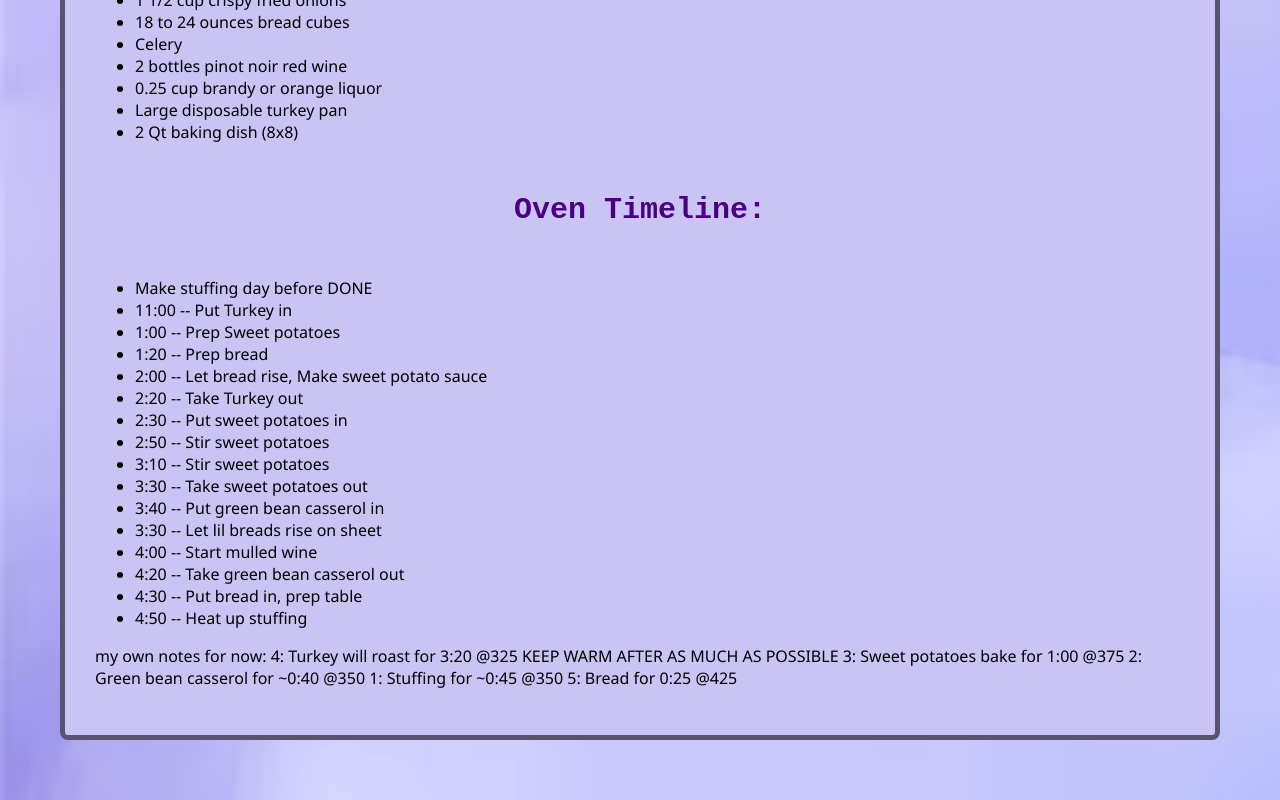
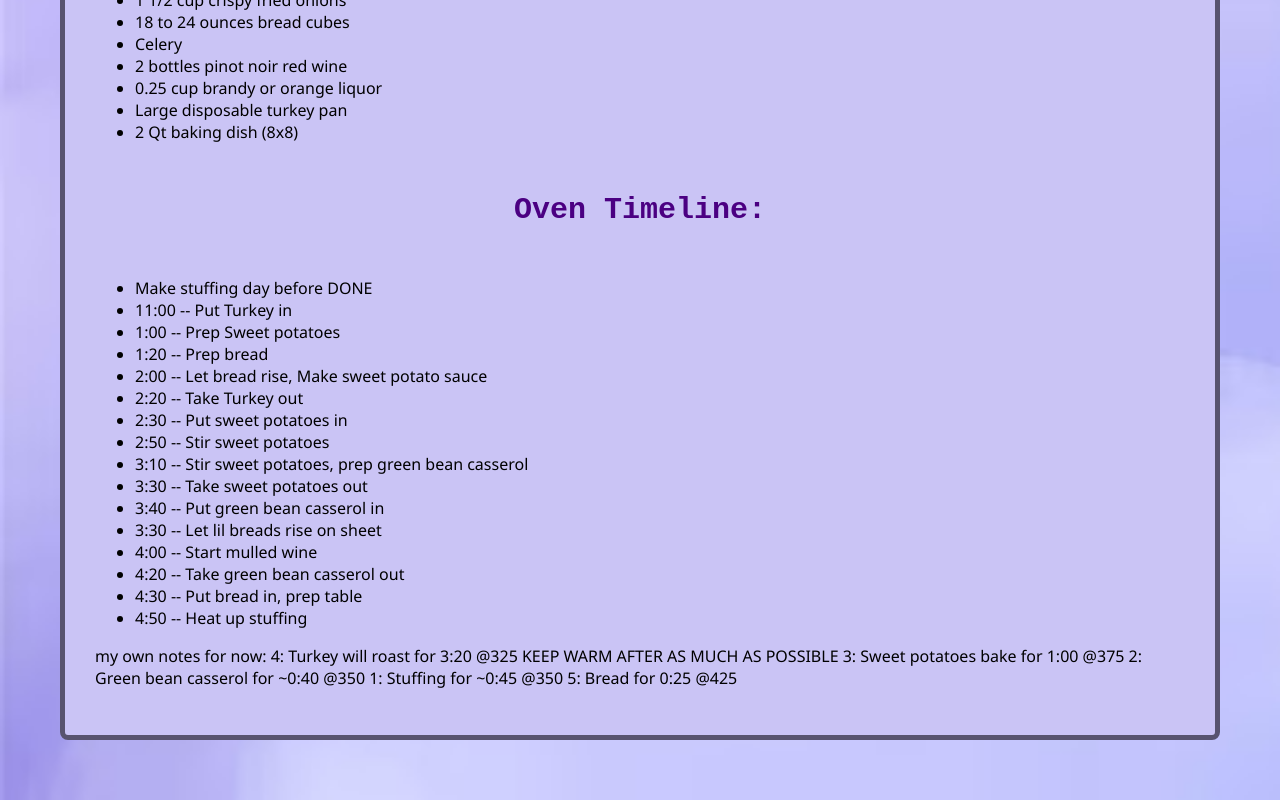
Before and after one commit to jenncompton1/Jenncompton1.github.io, a plain HTML site: page Thanksgiving.html in a window 1280 px wide. Shown: the part 980-1780 px from the top of the page. Drawn offline with Linux system fonts and the light colour scheme.

Commit message:
FORGOT prep casserol

```diff
--- a/Thanksgiving.html
+++ b/Thanksgiving.html
@@ -65,7 +65,7 @@
                 <li>2:20 -- Take Turkey out</li>
                 <li>2:30 -- Put sweet potatoes in</li>
                 <li>2:50 -- Stir sweet potatoes</li>
-                <li>3:10 -- Stir sweet potatoes</li>
+                <li>3:10 -- Stir sweet potatoes, prep green bean casserol</li>
                 <li>3:30 -- Take sweet potatoes out</li>
                 <li>3:40 -- Put green bean casserol in</li>
                 <li>3:30 -- Let lil breads rise on sheet</li>
```
